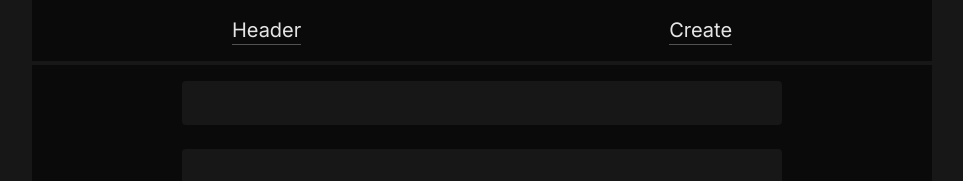
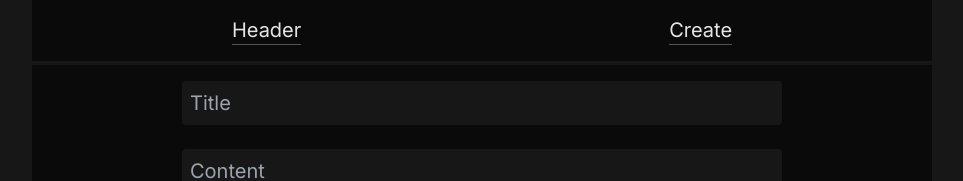
Before and after one commit to traindoggo/Frontends, a Next.js app in the folder nextjs-docker-todo/: page /blogs/create in a window 1280 px wide. Shown: the top 181 px of the page, without its empty margins (158-1121 px from the left). Built offline with nearby package versions, Linux system fonts and the light colour scheme.

Commit message:
change server actions to react-hook-form onSubmit

```diff
--- a/nextjs-docker-todo/src/app/blogs/create/page.tsx
+++ b/nextjs-docker-todo/src/app/blogs/create/page.tsx
@@ -1,20 +1,34 @@
+"use client";
+
 import { createPost } from "@/actions/actions";
+import { FieldValues, useForm } from "react-hook-form";
 
 export default function PostCreatePage() {
+  const { register, handleSubmit } = useForm();
+
+  const onSubmit = async (data: FieldValues) => {
+    const formData = new FormData();
+    formData.append("title", data.title);
+    formData.append("content", data.content);
+    createPost(formData);
+  };
+
   return (
     <main className="flex-1 flex p-4 bg-neutral-950">
       <form
-        action={createPost}
+        onSubmit={handleSubmit(onSubmit)}
         className="flex flex-col gap-6 w-[600px] mx-auto text-xl"
       >
         <input
+          {...register("title")}
           type="text"
-          name="title"
+          placeholder="Title"
           className={`p-2 bg-neutral-900 rounded`}
         />
         <textarea
-          name="content"
+          {...register("content")}
           id="content"
+          placeholder="Content"
           className={`h-full p-2 bg-neutral-900 rounded`}
         />
         <div>
```
